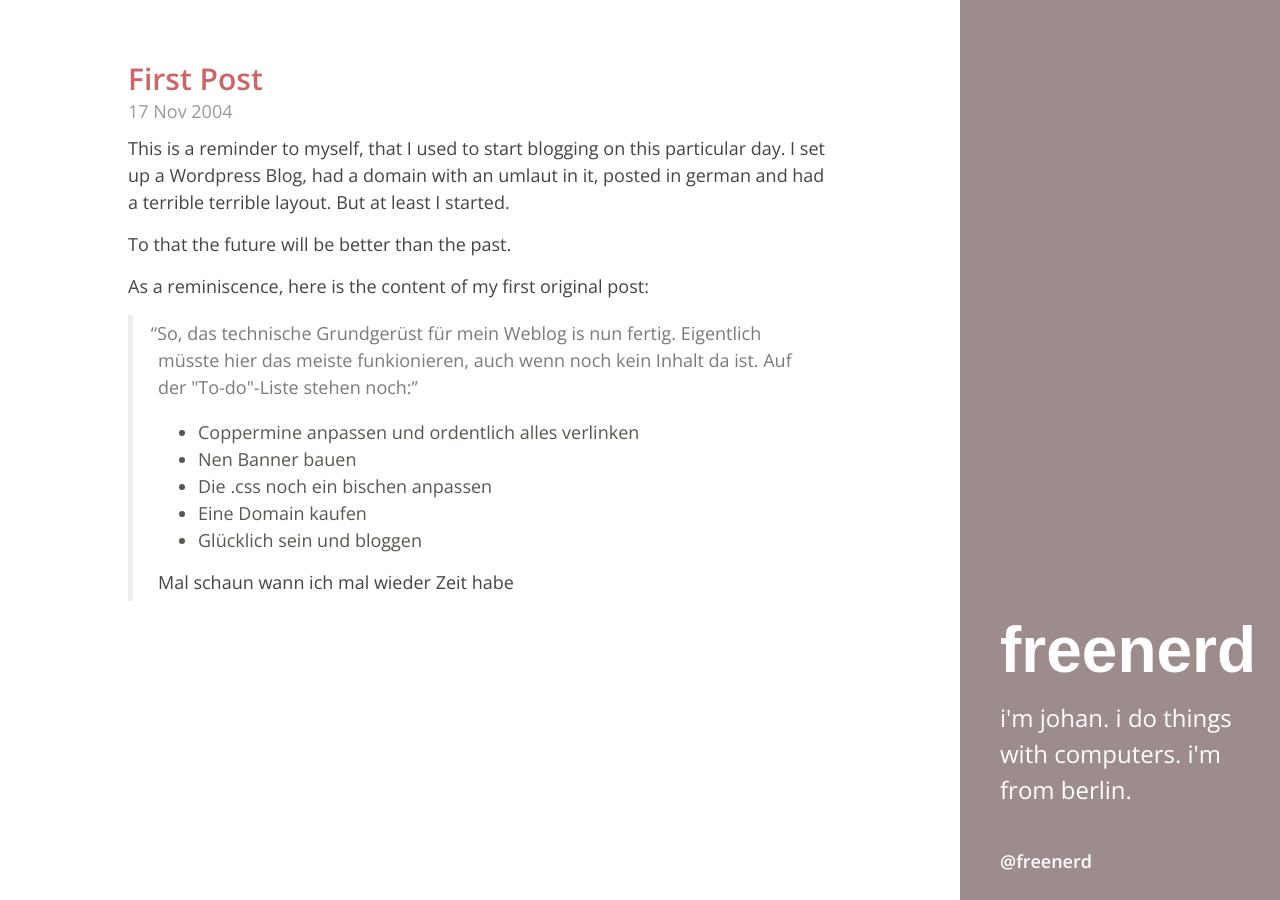
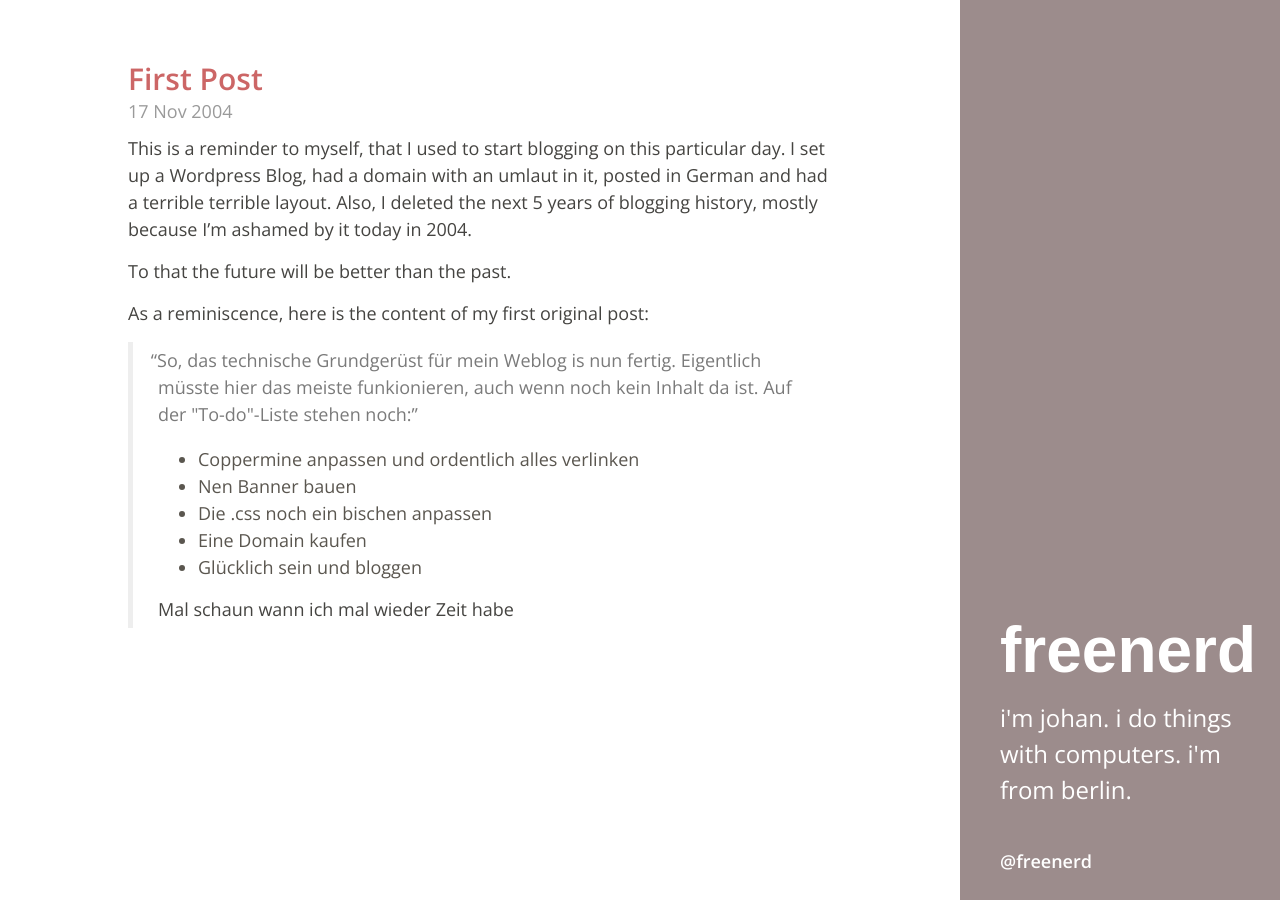
Before and after one commit to freenerd/freenerd.github.io, a Jekyll site: the page built from _posts/2004-11-17-first-post.markdown, in a window 1280 px wide. Built offline with Jekyll 4.4.1, drawn with Linux system fonts in a browser that asks for light colours; Markdown is read by kramdown in place of the engine named in the settings.

Commit message:
Migrating old posts

```diff
--- a/_posts/2004-11-17-first-post.markdown
+++ b/_posts/2004-11-17-first-post.markdown
@@ -7,7 +7,7 @@ author: Johan
 date: 2004-11-17 21:44:13.000000000 +01:00
 ---
 
-This is a reminder to myself, that I used to start blogging on this particular day. I set up a Wordpress Blog, had a domain with an umlaut in it, posted in german and had a terrible terrible layout. But at least I started.
+This is a reminder to myself, that I used to start blogging on this particular day. I set up a Wordpress Blog, had a domain with an umlaut in it, posted in German and had a terrible terrible layout. Also, I deleted the next 5 years of blogging history, mostly because I'm ashamed by it today in 2004.
 
 To that the future will be better than the past.
 
```
Also changed, not shown: _posts/2009-03-13-mailing-lists.markdown (added, +20 -0 lines).
